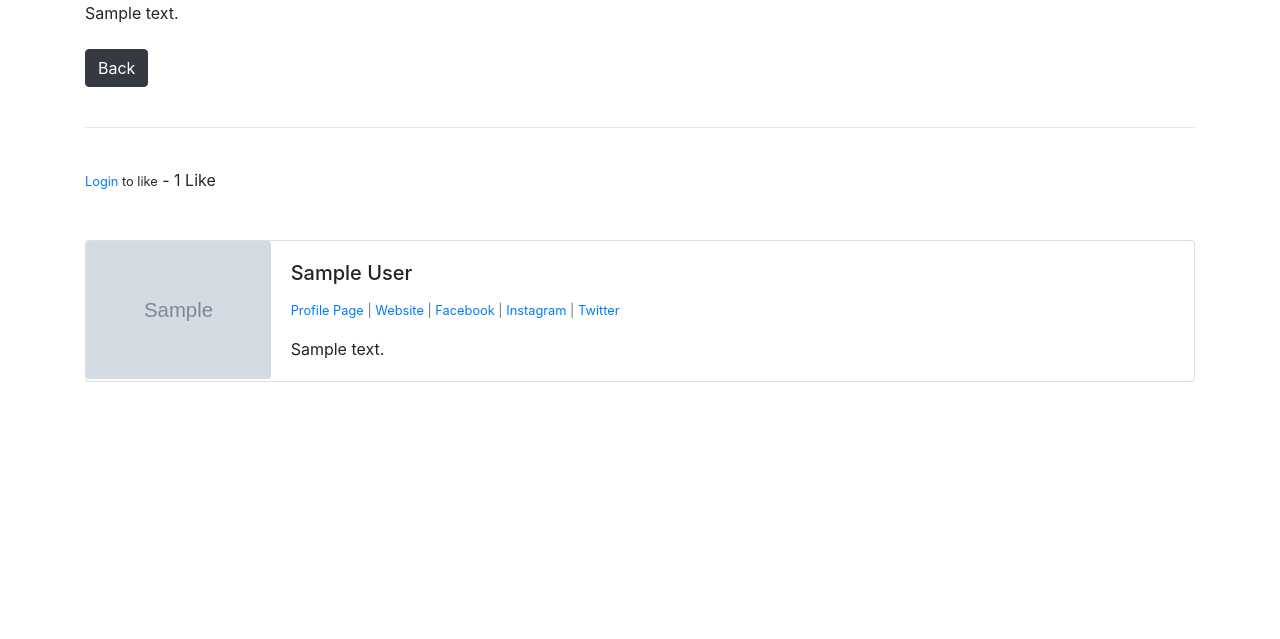
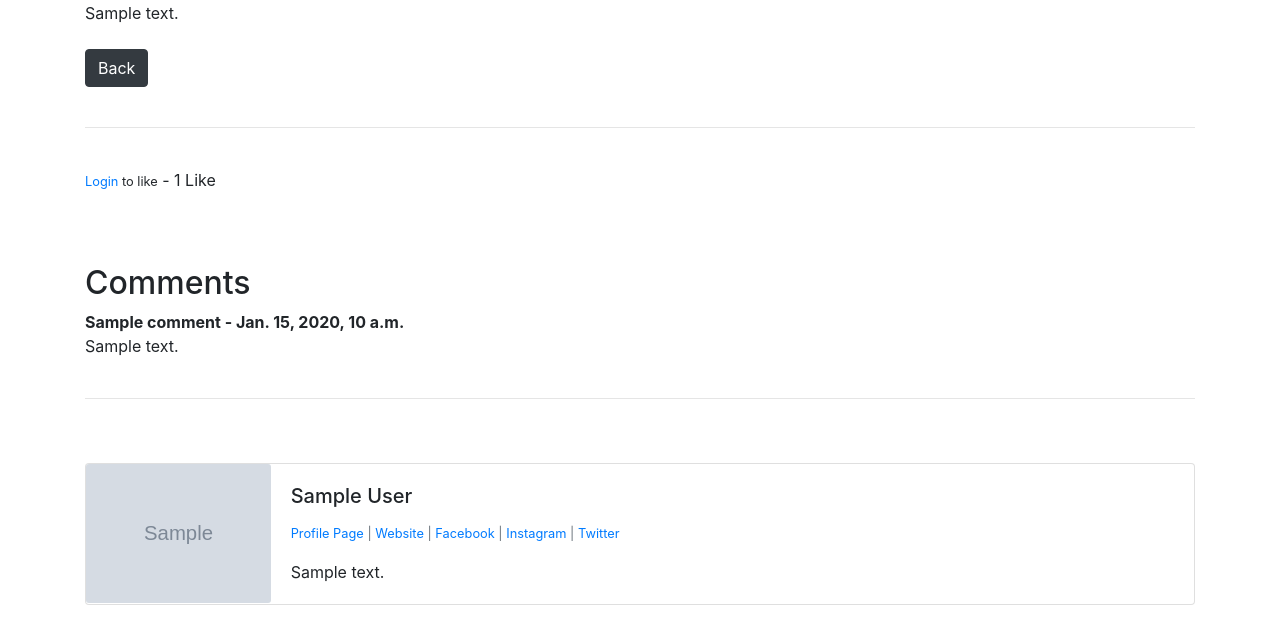
Before and after one commit to VladyslavShaposhnikov/blog-python-, a Django app: a page that uses my_blog/main/templates/article_detail.html in a window 1280 px wide. Shown: the part 588-1227 px from the top of the page. Before the commit the page ends 970 px from the top, so only its background shows below. Run offline with Django 3.2, Linux system fonts and the light colour scheme; tables that the repository leaves empty hold one stand-in row (values such as "Sample post"); grey boxes marked "Sample" are stand-in pictures; some libraries are stand-ins or nearby versions.

Commit message:
Comment model

```diff
--- a/my_blog/main/admin.py
+++ b/my_blog/main/admin.py
@@ -1,6 +1,7 @@
 from django.contrib import admin
-from .models import Post, Category, Profile
+from .models import Post, Category, Profile, Comment
 
 admin.site.register(Post)
 admin.site.register(Category)
 admin.site.register(Profile)
+admin.site.register(Comment)
--- a/my_blog/main/models.py
+++ b/my_blog/main/models.py
@@ -48,3 +48,13 @@ class Post(models.Model):
 
     def get_absolute_url(self):
         return reverse('article-detail', args=[self.slug])
+
+class Comment(models.Model):
+
+    post = models.ForeignKey(Post, related_name='comments', on_delete=models.CASCADE)
+    name = models.CharField(max_length=255)
+    body = models.TextField()
+    date_added = models.DateTimeField(auto_now_add=True)
+
+    def __str__(self):
+        return '{} - {}'.format(self.post.title, self.name)
--- a/my_blog/main/templates/article_detail.html
+++ b/my_blog/main/templates/article_detail.html
@@ -46,6 +46,25 @@ Category - <strong><a href="{% url 'category' post.category %}">{{ post.category
      - {{ total_likes }} Likes
     {% endif %}
 </form>
+
+<br><br>
+<br>
+<h2>Comments</h2>
+{% if not post.comments.all %}
+    No comments yet <a href="#">Add One</a>
+{% else %}
+    {% for comment in post.comments.all %}
+        <strong>
+            {{ comment.name }} -
+            {{ comment.date_added }}
+        </strong>
+        <br>
+        {{ comment.body }}
+        <br><br>
+        <hr>
+    {% endfor %}
+{% endif %}
+
 <br><br>
 
 <div class="card mb-3">
```
Also changed, not shown: my_blog/main/migrations/0010_comment.py (added).
